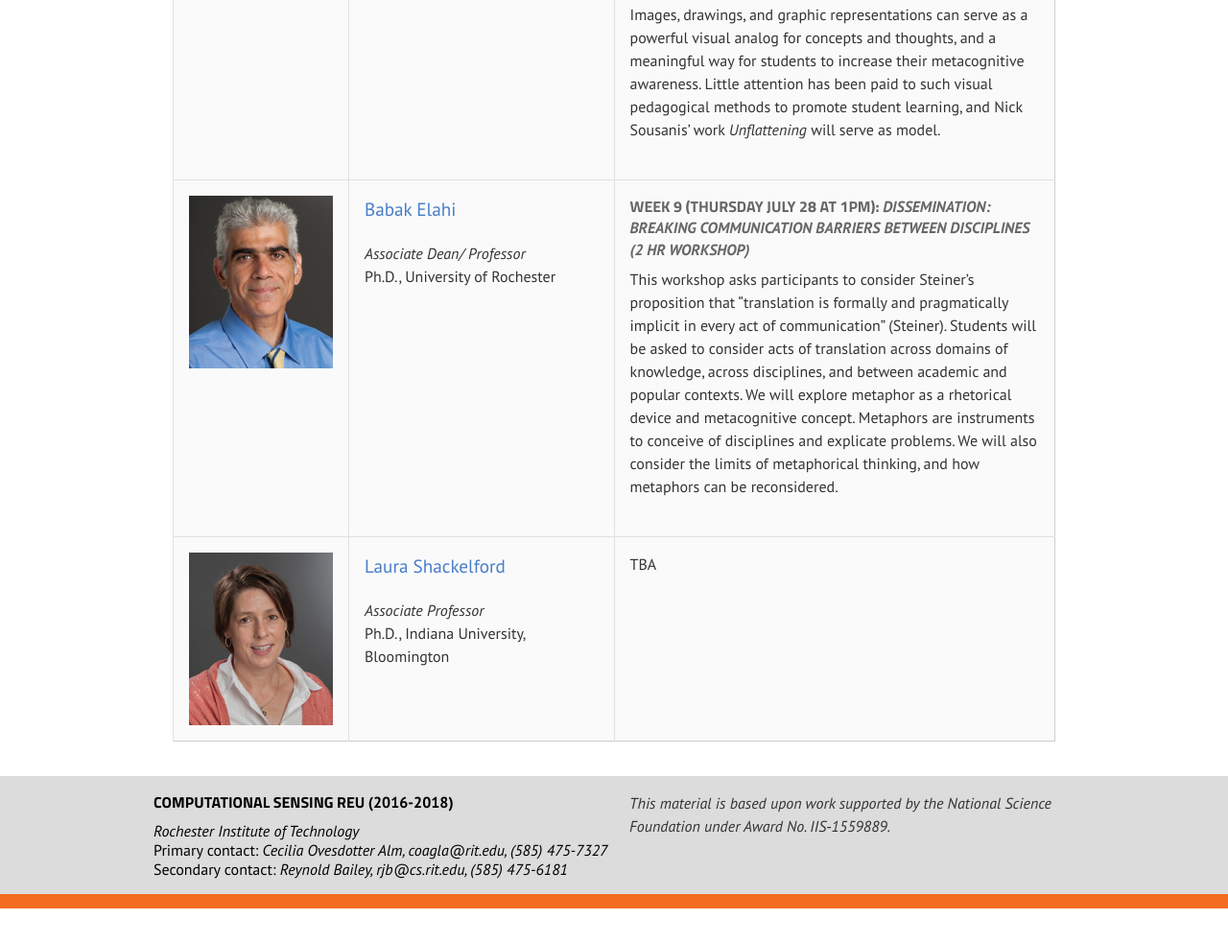
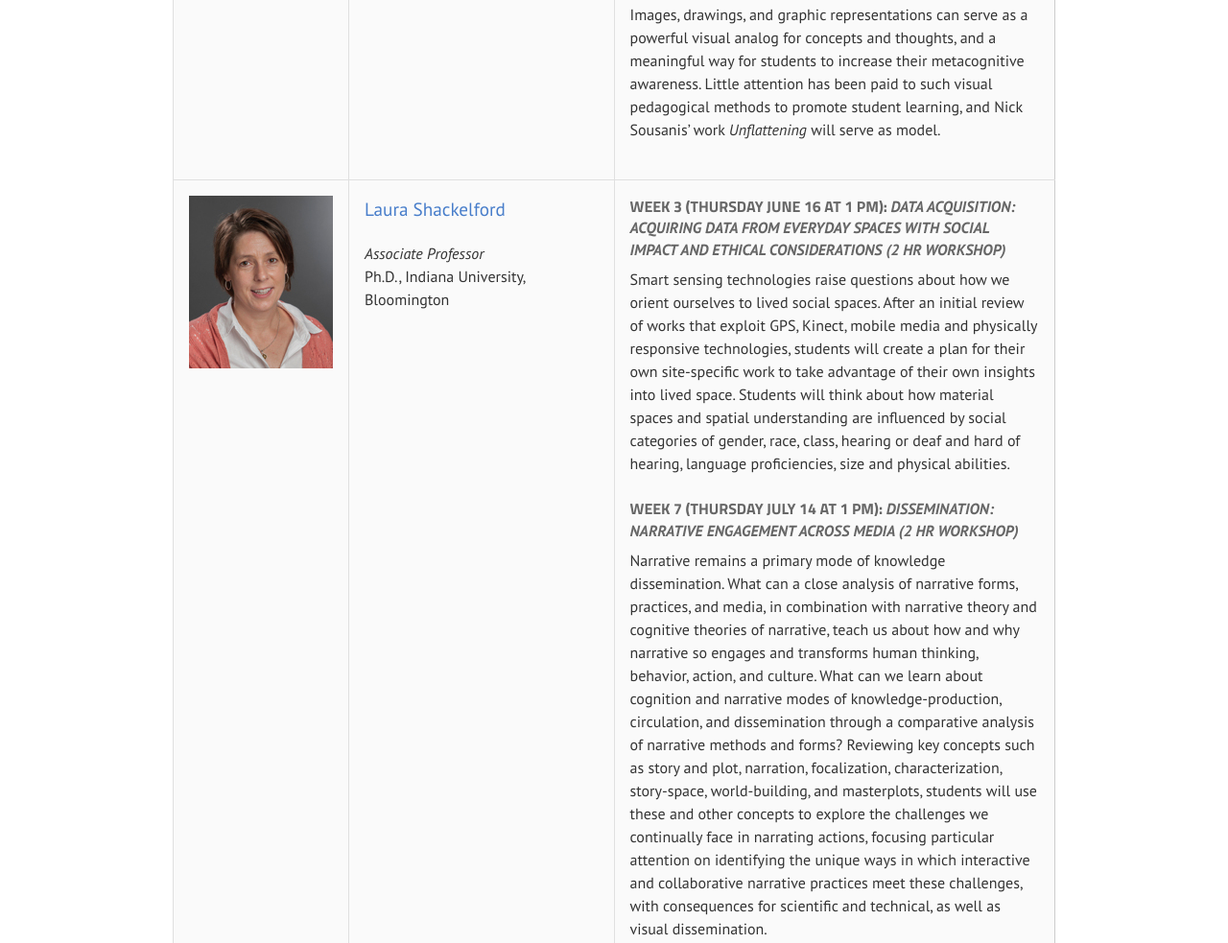
Before and after one commit to dropofwill/computational-sensing-reu, a website: page workshop.html in a window 1280 px wide. Shown: the part 776-1759 px from the top of the page at 96% size. Before the commit the page ends 1723 px from the top, so only its background shows below. Drawn offline with Linux system fonts and the light colour scheme.

Commit message:
Add Laura's blurbs and fix title formatting

```diff
--- a/workshop.html
+++ b/workshop.html
@@ -68,6 +68,29 @@
           </td>
         </tr>
 
+        <tr>
+          <td class="profile-pics">
+            <img src="imgs/profiles/shackelford.jpg"/>
+          </td>
+          <td>
+            <h2><a href="https://rit.academia.edu/LauraShackelford">Laura Shackelford</a></h2>
+            <p><em>Associate Professor</em><br/>
+            Ph.D., Indiana University, Bloomington
+            </p>
+          </td>
+          <td class="td-desc">
+
+            <h3>Week 3 (Thursday June 16 at 1 pm): <em>Data Acquisition: Acquiring Data from Everyday Spaces with Social Impact and Ethical Considerations (2 hr workshop)</em></h3>
+            <p>
+            Smart sensing technologies raise questions about how we orient ourselves to lived social spaces. After an initial review of works that exploit GPS, Kinect, mobile media and physically responsive technologies, students will create a plan for their own site-specific work to take advantage of their own insights into lived space. Students will think about how material spaces and spatial understanding are influenced by social categories of gender, race, class, hearing or deaf and hard of hearing, language proficiencies, size and physical abilities.
+            </p>
+
+            <h3>Week 7 (Thursday July 14 at 1 pm): <em>Dissemination: Narrative Engagement across Media (2 hr workshop)</em></h3>
+            <p>
+            Narrative remains a primary mode of knowledge dissemination. What can a close analysis of narrative forms, practices, and media, in combination with narrative theory and cognitive theories of narrative, teach us about how and why narrative so engages and transforms human thinking, behavior, action, and culture. What can we learn about cognition and narrative modes of knowledge-production, circulation, and dissemination through a comparative analysis of narrative methods and forms? Reviewing key concepts such as story and plot, narration, focalization, characterization, story-space, world-building, and masterplots, students will use these and other concepts to explore the challenges we continually face in narrating actions, focusing particular attention on identifying the unique ways in which interactive and collaborative narrative practices meet these challenges, with consequences for scientific and technical, as well as visual dissemination.
+            </p>
+          </td>
+        </tr>
 
         <tr>
           <td class="profile-pics">
@@ -84,21 +107,6 @@
             <p>
               This workshop asks participants to consider Steiner’s proposition that “translation is formally and pragmatically implicit in every act of communication” (Steiner). Students will be asked to consider acts of translation across domains of knowledge, across disciplines, and between academic and popular contexts. We will explore metaphor as a rhetorical device and metacognitive concept. Metaphors are instruments to conceive of disciplines and explicate problems. We will also consider the limits of metaphorical thinking, and how metaphors can be reconsidered.
             </p>
-          </td>
-        </tr>
-
-        <tr>
-          <td class="profile-pics">
-            <img src="imgs/profiles/shackelford.jpg"/>
-          </td>
-          <td>
-            <h2><a href="https://rit.academia.edu/LauraShackelford">Laura Shackelford</a></h2>
-            <p><em>Associate Professor</em><br/>
-            Ph.D., Indiana University, Bloomington
-            </p>
-          </td>
-          <td class="td-desc">
-            <p>TBA</p>
           </td>
         </tr>
 
```
Also changed, not shown: mentors.html (+3 -3 lines).
